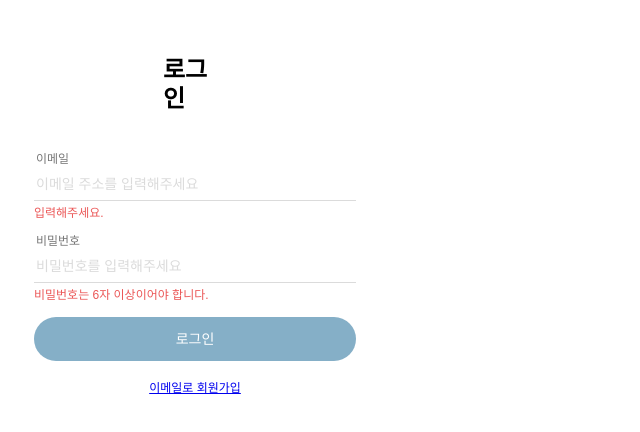
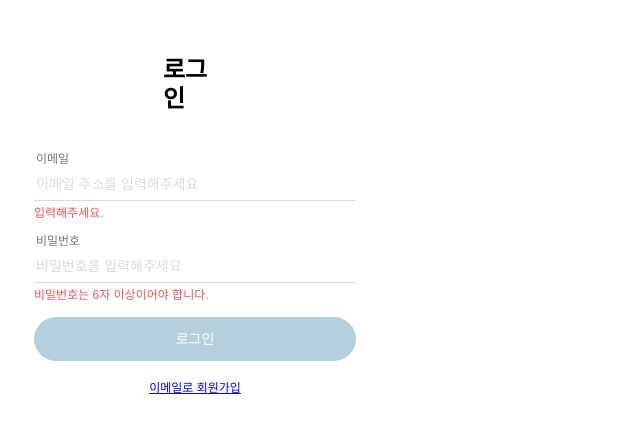
Before and after one commit to likelion-project-README/README, a React (Create React App) app: page /login/emailLogin in a window 1280 px wide. Shown: the top 432 px of the page, without its empty margins (0-640 px from the left). Built offline with nearby package versions, Linux system fonts and the light colour scheme; a web font is replaced by a local one; what recoil-persist would draw is missing.

Commit message:
🎨Modify : 버튼 활성화 기능 수정

```diff
--- a/src/pages/emailLogin/EmailLogin.jsx
+++ b/src/pages/emailLogin/EmailLogin.jsx
@@ -84,17 +84,24 @@ const EmailLoginPage = () => {
     handlePasswordValid();
   }, [password]);
 
-  // console.log(email, password);
+  console.log(email, password);
   console.log(emailValid, passwordValid);
-  // console.log(emailError, passwordError);
+  console.log(emailError, passwordError);
   console.log(password.length);
 
   // 로그인 버튼 활성화
-  const handleButtonActive = () => {
-    return emailValid && passwordValid
-      ? setBtnActive(false)
-      : setBtnActive(true);
-  };
+  useEffect(() => {
+    if (emailValid && passwordValid) {
+      setBtnActive(true);
+    } else {
+      setBtnActive(false);
+    }
+  });
+  // const handleButtonActive = () => {
+  //   return emailValid && passwordValid
+  //     ? setBtnActive(true)
+  //     : setBtnActive(false);
+  // };
 
   const handleSubmit = (e) => {
     e.preventDefault();
@@ -122,7 +129,7 @@ const EmailLoginPage = () => {
           type='email'
           // onChange={handleEmailValid}
           onChange={handleData}
-          onBlur={handleButtonActive}
+          // onBlur={handleButtonActive}
           value={email}
           buttonColor={emailValid ? null : 'red'}
           display={emailValid ? null : 'yes'}
@@ -134,7 +141,6 @@ const EmailLoginPage = () => {
           id='password'
           type='password'
           onChange={handleData}
-          onBlur={handleButtonActive}
           value={password}
           display={passwordValid ? null : 'yes'}
           buttonColor={passwordValid ? null : 'red'}
@@ -146,7 +152,6 @@ const EmailLoginPage = () => {
             type='submit'
             size='lg'
             tit='로그인'
-            // onClick={handleClick}
             isActive={btnActive}
             disabled={emailValid && passwordValid ? null : 'disabled'}
             message={passwordError}
--- a/src/pages/join/Join.jsx
+++ b/src/pages/join/Join.jsx
@@ -16,10 +16,10 @@ const JoinPage = () => {
   const [passwordError, setPasswordError] = useState('');
   const [passwordValid, setPasswordValid] = useState(false);
 
+  const [btnActive, setBtnActive] = useState('');
   // const [userId, setUserId] = useState('');
   // const [userIdValid, setUserIdValid] = useState(true);
   // const [userIdMsg, setUserIdMsg] = useState('');
-  const [btnActive, setBtnActive] = useState('');
 
   const handleData = (e) => {
     if (e.target.type === 'email') {
```
